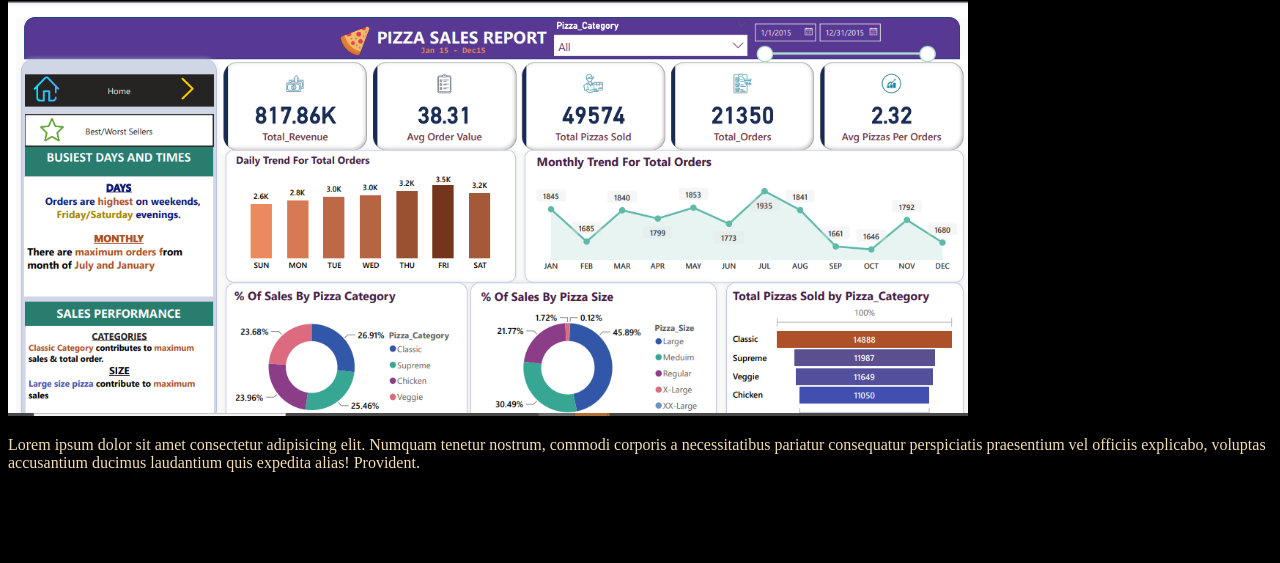
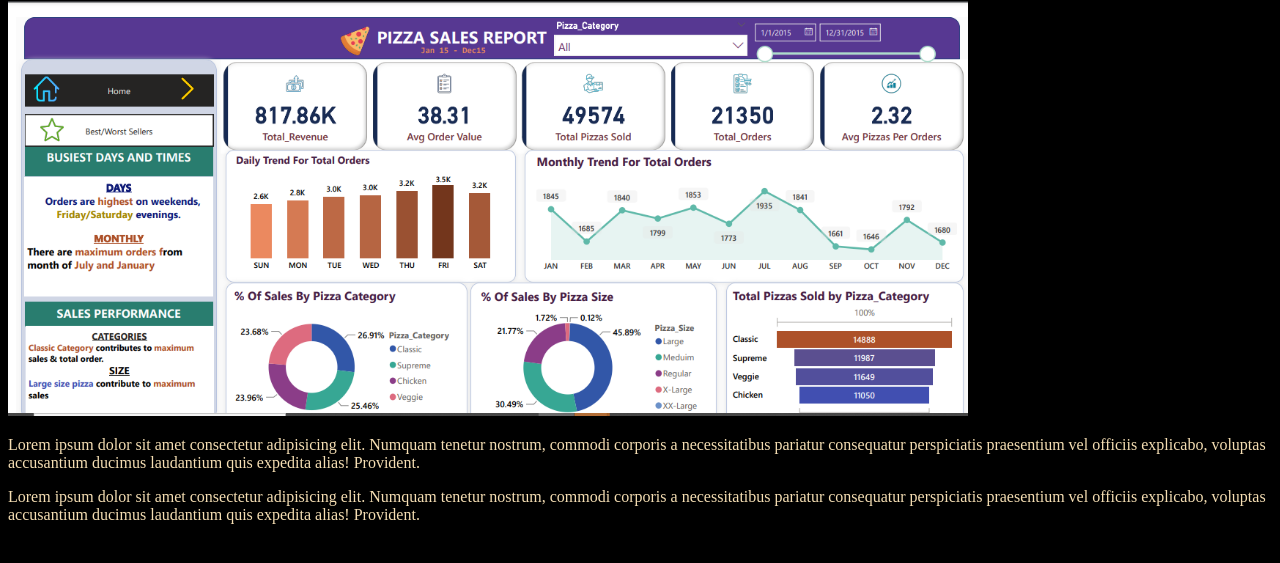
Before and after one commit to Evaristus230/final_year, a plain HTML site: page index.html in a window 1280 px wide. Shown: the part 79-642 px from the top of the page. Drawn offline with Linux system fonts and the light colour scheme.

Commit message:
updated index.html.I added new text

```diff
--- a/index.html
+++ b/index.html
@@ -15,5 +15,12 @@
         vel officiis explicabo, voluptas accusantium ducimus laudantium
          quis expedita alias! Provident.</p>
 
+         <p>Lorem ipsum dolor sit amet consectetur adipisicing
+            elit. Numquam tenetur nostrum, commodi corporis a
+             necessitatibus pariatur consequatur perspiciatis praesentium
+           vel officiis explicabo, voluptas accusantium ducimus laudantium
+            quis expedita alias! Provident.</p>
+
+
 </body>
 </html>
```
